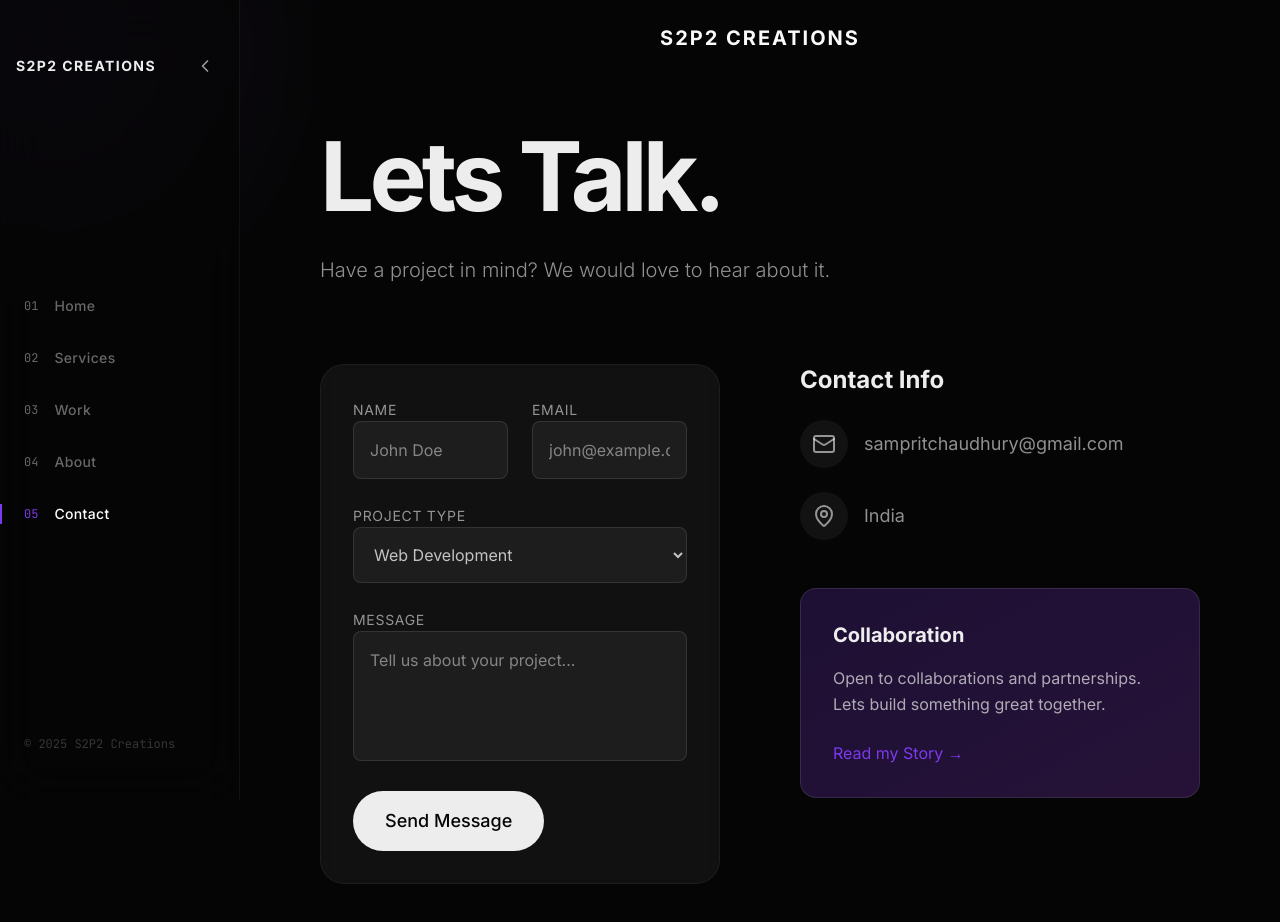
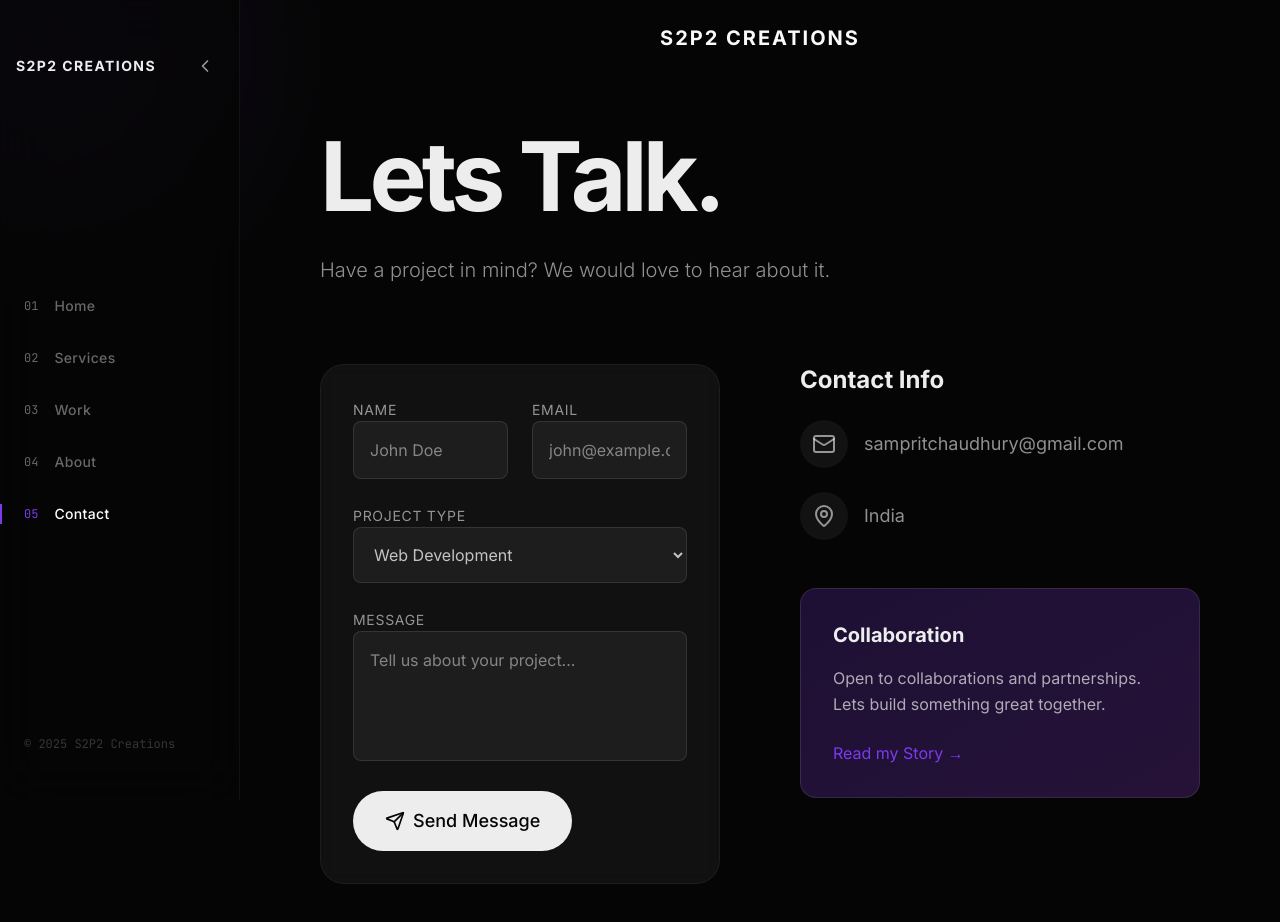
Before and after one commit to Ranger10sam/s2p2-creations, a Next.js app: page /contact in a window 1280 px wide. Shown: the top 922 px of the page. Built offline with nearby package versions, Linux system fonts and the light colour scheme.

Commit message:
send data to sheet then to email

```diff
--- a/src/app/contact/page.tsx
+++ b/src/app/contact/page.tsx
@@ -1,12 +1,69 @@
 "use client";
 
+import { useState } from "react";
 import { motion } from "framer-motion";
 import CursorGlow from "@/components/ui/CursorGlow";
 import Link from "next/link";
-import { ArrowLeft, Mail, MapPin, Phone } from "lucide-react";
+import { Mail, MapPin, Send, Loader2, CheckCircle, AlertCircle } from "lucide-react";
 import MagneticButton from "@/components/ui/MagneticButton";
 
 export default function ContactPage() {
+  const [formData, setFormData] = useState({
+    name: "",
+    email: "",
+    projectType: "Web Development",
+    message: ""
+  });
+  const [isSubmitting, setIsSubmitting] = useState(false);
+  const [submitStatus, setSubmitStatus] = useState<"idle" | "success" | "error">("idle");
+  const [errorMessage, setErrorMessage] = useState("");
+
+  const handleSubmit = async (e: React.FormEvent) => {
+    e.preventDefault();
+    setIsSubmitting(true);
+    setSubmitStatus("idle");
+    setErrorMessage("");
+
+    try {
+      // Google Sheets backend - stores data & sends email notification
+      const GOOGLE_SCRIPT_URL = process.env.GOOGLE_SCRIPT_URL;
+
+      if (!GOOGLE_SCRIPT_URL) {
+        throw new Error("Script URL not configured");
+      }
+
+      // Use URL-encoded form data (most compatible with Google Apps Script)
+      const urlEncodedData = new URLSearchParams({
+        name: formData.name,
+        email: formData.email,
+        projectType: formData.projectType,
+        message: formData.message,
+      }).toString();
+
+      await fetch(GOOGLE_SCRIPT_URL, {
+        method: "POST",
+        mode: "no-cors",
+        headers: {
+          "Content-Type": "application/x-www-form-urlencoded",
+        },
+        body: urlEncodedData,
+      });
+
+      // no-cors mode doesn't return response body, so we assume success if no error
+      setSubmitStatus("success");
+      setFormData({ name: "", email: "", projectType: "Web Development", message: "" });
+    } catch (error) {
+      setSubmitStatus("error");
+      setErrorMessage("Failed to send message. Please try again.");
+    } finally {
+      setIsSubmitting(false);
+    }
+  };
+
+  const handleChange = (e: React.ChangeEvent<HTMLInputElement | HTMLTextAreaElement | HTMLSelectElement>) => {
+    setFormData(prev => ({ ...prev, [e.target.name]: e.target.value }));
+  };
+
   return (
     <main className="min-h-screen bg-background text-foreground relative overflow-hidden pt-32 pb-20 px-4 md:px-20">
       <CursorGlow />
@@ -36,12 +93,46 @@ export default function ContactPage() {
             transition={{ duration: 0.6, delay: 0.2 }}
             className="p-8 rounded-3xl bg-white/5 border border-white/5 backdrop-blur-sm"
           >
-            <form className="space-y-6">
+            {submitStatus === "success" ? (
+              <motion.div
+                initial={{ opacity: 0, scale: 0.9 }}
+                animate={{ opacity: 1, scale: 1 }}
+                className="text-center py-12"
+              >
+                <div className="w-16 h-16 bg-green-500/20 rounded-full flex items-center justify-center mx-auto mb-6">
+                  <CheckCircle className="w-8 h-8 text-green-500" />
+                </div>
+                <h3 className="text-2xl font-bold mb-4">Message Sent!</h3>
+                <p className="text-foreground/60 mb-6">Thank you for reaching out. I&apos;ll get back to you soon.</p>
+                <button
+                  onClick={() => setSubmitStatus("idle")}
+                  className="text-primary hover:underline"
+                >
+                  Send another message
+                </button>
+              </motion.div>
+            ) : (
+              <form onSubmit={handleSubmit} className="space-y-6">
+                {submitStatus === "error" && (
+                  <motion.div
+                    initial={{ opacity: 0, y: -10 }}
+                    animate={{ opacity: 1, y: 0 }}
+                    className="p-4 rounded-lg bg-red-500/10 border border-red-500/20 flex items-center gap-3"
+                  >
+                    <AlertCircle className="w-5 h-5 text-red-500 shrink-0" />
+                    <p className="text-red-400 text-sm">{errorMessage}</p>
+                  </motion.div>
+                )}
+
                 <div className="grid grid-cols-1 md:grid-cols-2 gap-6">
                   <div className="space-y-2">
                     <label className="text-sm text-foreground/60 uppercase tracking-wider">Name</label>
                     <input
                       type="text"
+                      name="name"
+                      value={formData.name}
+                      onChange={handleChange}
+                      required
                       className="w-full bg-white/5 border border-white/10 rounded-lg p-4 focus:outline-none focus:border-primary/50 transition-colors"
                       placeholder="John Doe"
                     />
@@ -50,6 +141,10 @@ export default function ContactPage() {
                     <label className="text-sm text-foreground/60 uppercase tracking-wider">Email</label>
                     <input
                       type="email"
+                      name="email"
+                      value={formData.email}
+                      onChange={handleChange}
+                      required
                       className="w-full bg-white/5 border border-white/10 rounded-lg p-4 focus:outline-none focus:border-primary/50 transition-colors"
                       placeholder="john@example.com"
                     />
@@ -58,7 +153,12 @@ export default function ContactPage() {
 
                 <div className="space-y-2">
                   <label className="text-sm text-foreground/60 uppercase tracking-wider">Project Type</label>
-                <select className="w-full bg-white/5 border border-white/10 rounded-lg p-4 focus:outline-none focus:border-primary/50 transition-colors text-foreground/80">
+                  <select
+                    name="projectType"
+                    value={formData.projectType}
+                    onChange={handleChange}
+                    className="w-full bg-white/5 border border-white/10 rounded-lg p-4 focus:outline-none focus:border-primary/50 transition-colors text-foreground/80"
+                  >
                     <option className="bg-black">Web Development</option>
                     <option className="bg-black">Mobile App</option>
                     <option className="bg-black">UI/UX Design</option>
@@ -70,16 +170,29 @@ export default function ContactPage() {
                 <div className="space-y-2">
                   <label className="text-sm text-foreground/60 uppercase tracking-wider">Message</label>
                   <textarea
+                    name="message"
+                    value={formData.message}
+                    onChange={handleChange}
+                    required
                     rows={4}
                     className="w-full bg-white/5 border border-white/10 rounded-lg p-4 focus:outline-none focus:border-primary/50 transition-colors resize-none"
                     placeholder="Tell us about your project..."
                   />
                 </div>
 
-              <MagneticButton className="w-full py-4 text-lg font-medium">
-                Send Message
+                <MagneticButton
+                  type="submit"
+                  disabled={isSubmitting}
+                  className="w-full py-4 text-lg font-medium flex items-center justify-center gap-2"
+                >
+                  {isSubmitting ? (
+                    <><Loader2 className="w-5 h-5 animate-spin" /> Sending...</>
+                  ) : (
+                    <><Send className="w-5 h-5" /> Send Message</>
+                  )}
                 </MagneticButton>
               </form>
+            )}
           </motion.div>
 
           {/* Contact Info */}
--- a/src/components/sections/ConversionCTA.tsx
+++ b/src/components/sections/ConversionCTA.tsx
@@ -23,7 +23,7 @@ export default function ConversionCTA() {
         </p>
 
         <div className="flex justify-center">
-          <MagneticButton className="px-10 py-5 text-xl bg-primary text-white hover:bg-primary/90 shadow-lg shadow-primary/25">
+          <MagneticButton href="/contact" className="px-10 py-5 text-xl bg-primary text-white hover:bg-primary/90 shadow-lg shadow-primary/25">
             Start Your Project
           </MagneticButton>
         </div>
--- a/src/components/ui/MagneticButton.tsx
+++ b/src/components/ui/MagneticButton.tsx
@@ -10,9 +10,11 @@ interface MagneticButtonProps {
   className?: string;
   onClick?: () => void;
   href?: string;
+  type?: "button" | "submit" | "reset";
+  disabled?: boolean;
 }
 
-export default function MagneticButton({ children, className, onClick, href }: MagneticButtonProps) {
+export default function MagneticButton({ children, className, onClick, href, type = "button", disabled = false }: MagneticButtonProps) {
   const ref = useRef<HTMLDivElement>(null);
   const [position, setPosition] = useState({ x: 0, y: 0 });
 
@@ -32,9 +34,11 @@ export default function MagneticButton({ children, className, onClick, href }: M
 
   const content = (
     <button
+      type={type}
       onClick={onClick}
+      disabled={disabled}
       className={cn(
-        "px-8 py-4 rounded-full bg-foreground text-background font-medium text-lg transition-colors hover:bg-primary hover:text-white",
+        "px-8 py-4 rounded-full bg-foreground text-background font-medium text-lg transition-colors hover:bg-primary hover:text-white disabled:opacity-50 disabled:cursor-not-allowed",
         className
       )}
     >
```
Also changed, not shown: 2 other files (tests, documents, lock files or other folders). Lines whose indentation alone changed are shown as unchanged.
